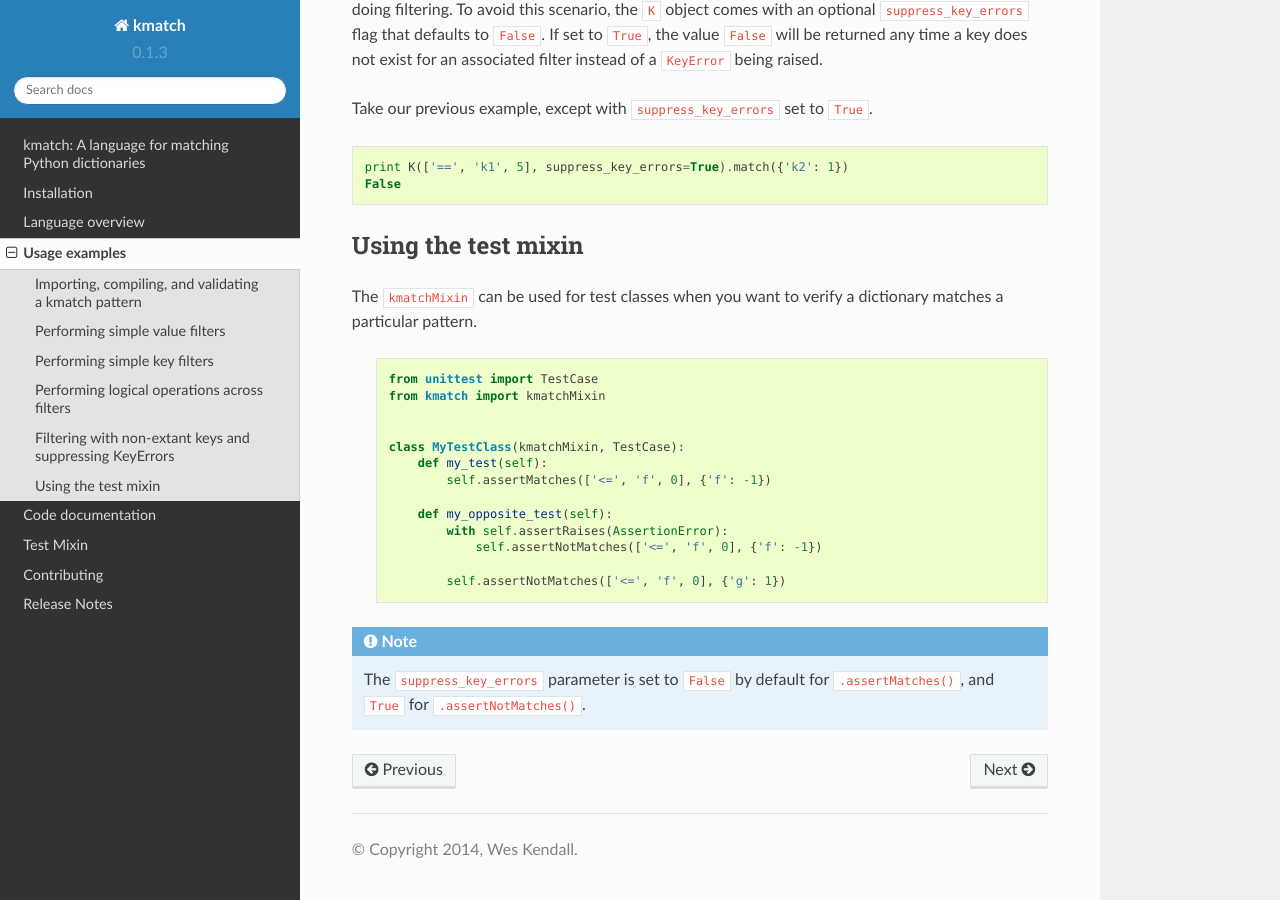
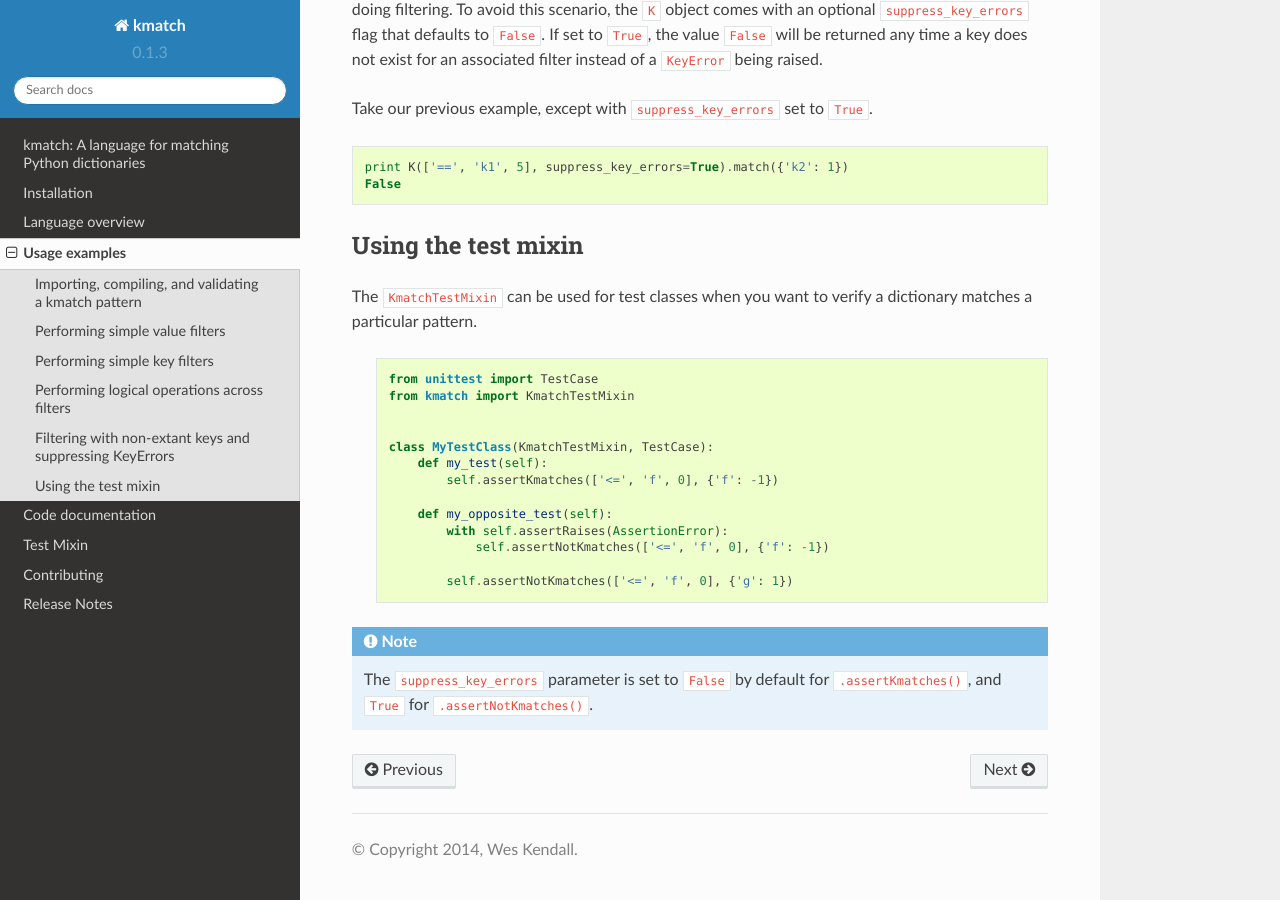
Before and after one commit to ambitioninc/kmatch, a Sphinx documentation site: the page built from docs/usage_examples.rst, in a window 1280 px wide and 900 px high, scrolled down 2498 px. Built offline with Sphinx 7.4.7 and the Read the Docs theme 2.0.0, drawn with Linux system fonts in a browser that asks for light colours.

Commit message:
Updated test mixin name and method names

```diff
--- a/docs/ref/test_mixin.rst
+++ b/docs/ref/test_mixin.rst
@@ -3,9 +3,9 @@
 Test Mixin
 ==========
 
-kmatchMixin
------------
+KmatchTestMixin
+---------------
 
 .. automodule:: kmatch
-.. autoclass:: kmatch.kmatchMixin
+.. autoclass:: kmatch.KmatchTestMixin
     :members:
--- a/docs/release_notes.rst
+++ b/docs/release_notes.rst
@@ -3,7 +3,7 @@ Release Notes
 
 v0.1.3
 ------
-* Added kmatchMixin for tests
+* Added KmatchTestMixin for tests
 
 v0.1.2
 ------
--- a/docs/usage_examples.rst
+++ b/docs/usage_examples.rst
@@ -130,24 +130,24 @@ Take our previous example, except with ``suppress_key_errors`` set to ``True``.
 Using the test mixin
 --------------------
 
-The ``kmatchMixin`` can be used for test classes when you want to verify a dictionary matches a particular pattern.
+The ``KmatchTestMixin`` can be used for test classes when you want to verify a dictionary matches a particular pattern.
 
  .. code-block:: python
 
     from unittest import TestCase
-    from kmatch import kmatchMixin
+    from kmatch import KmatchTestMixin
 
 
-    class MyTestClass(kmatchMixin, TestCase):
+    class MyTestClass(KmatchTestMixin, TestCase):
         def my_test(self):
-            self.assertMatches(['<=', 'f', 0], {'f': -1})
+            self.assertKmatches(['<=', 'f', 0], {'f': -1})
 
         def my_opposite_test(self):
             with self.assertRaises(AssertionError):
-                self.assertNotMatches(['<=', 'f', 0], {'f': -1})
+                self.assertNotKmatches(['<=', 'f', 0], {'f': -1})
 
-            self.assertNotMatches(['<=', 'f', 0], {'g': 1})
+            self.assertNotKmatches(['<=', 'f', 0], {'g': 1})
 
 
-.. note:: The ``suppress_key_errors`` parameter is set to ``False`` by default for ``.assertMatches()``, and ``True``
-    for ``.assertNotMatches()``.
+.. note:: The ``suppress_key_errors`` parameter is set to ``False`` by default for ``.assertKmatches()``, and ``True``
+    for ``.assertNotKmatches()``.
--- a/kmatch/__init__.py
+++ b/kmatch/__init__.py
@@ -1,4 +1,4 @@
 # flake8: noqa
 from .version import __version__
 from .kmatch import K
-from .mixins import kmatchMixin
+from .mixins import KmatchTestMixin
```
Also changed, not shown: 2 other files.
